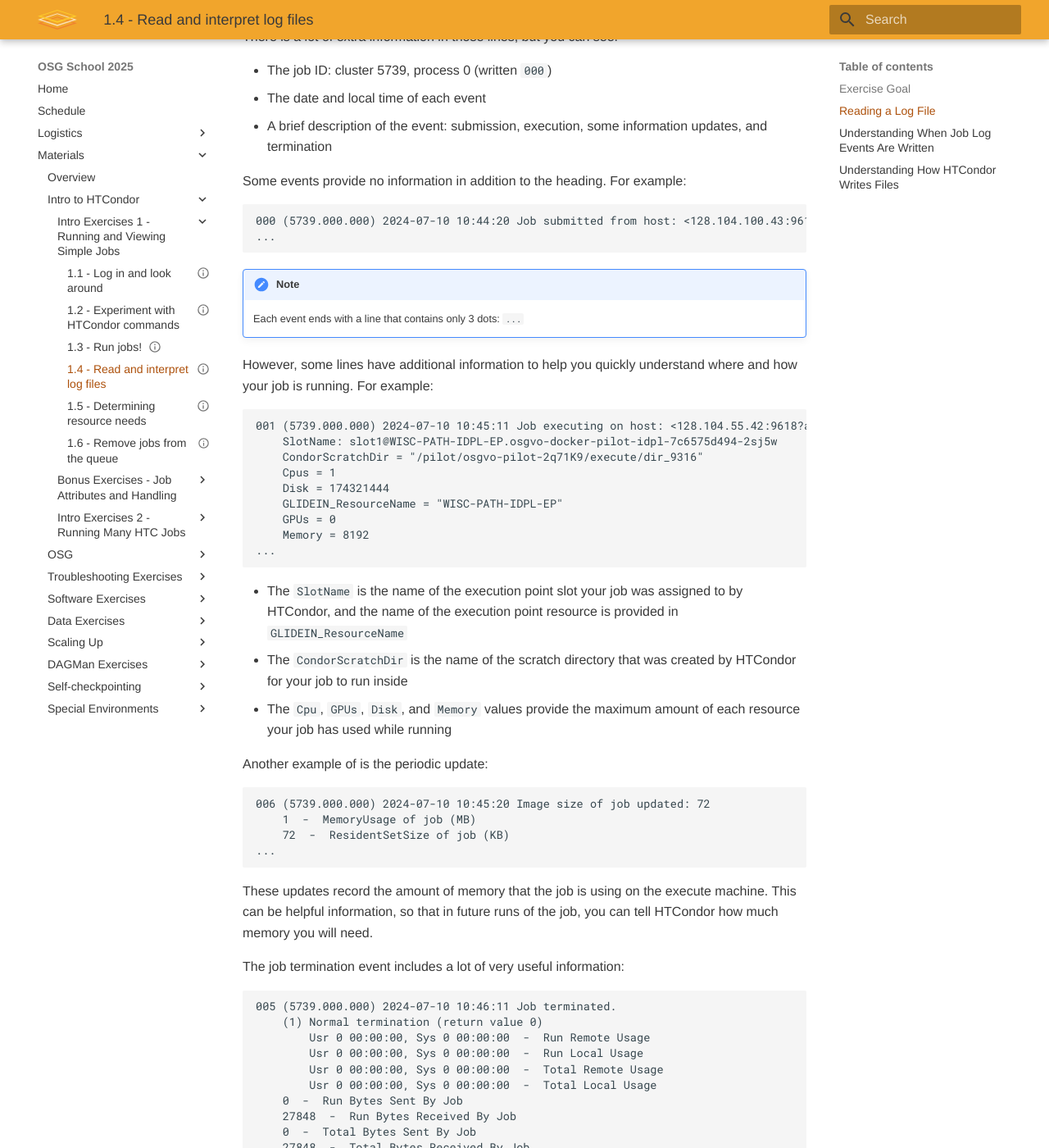
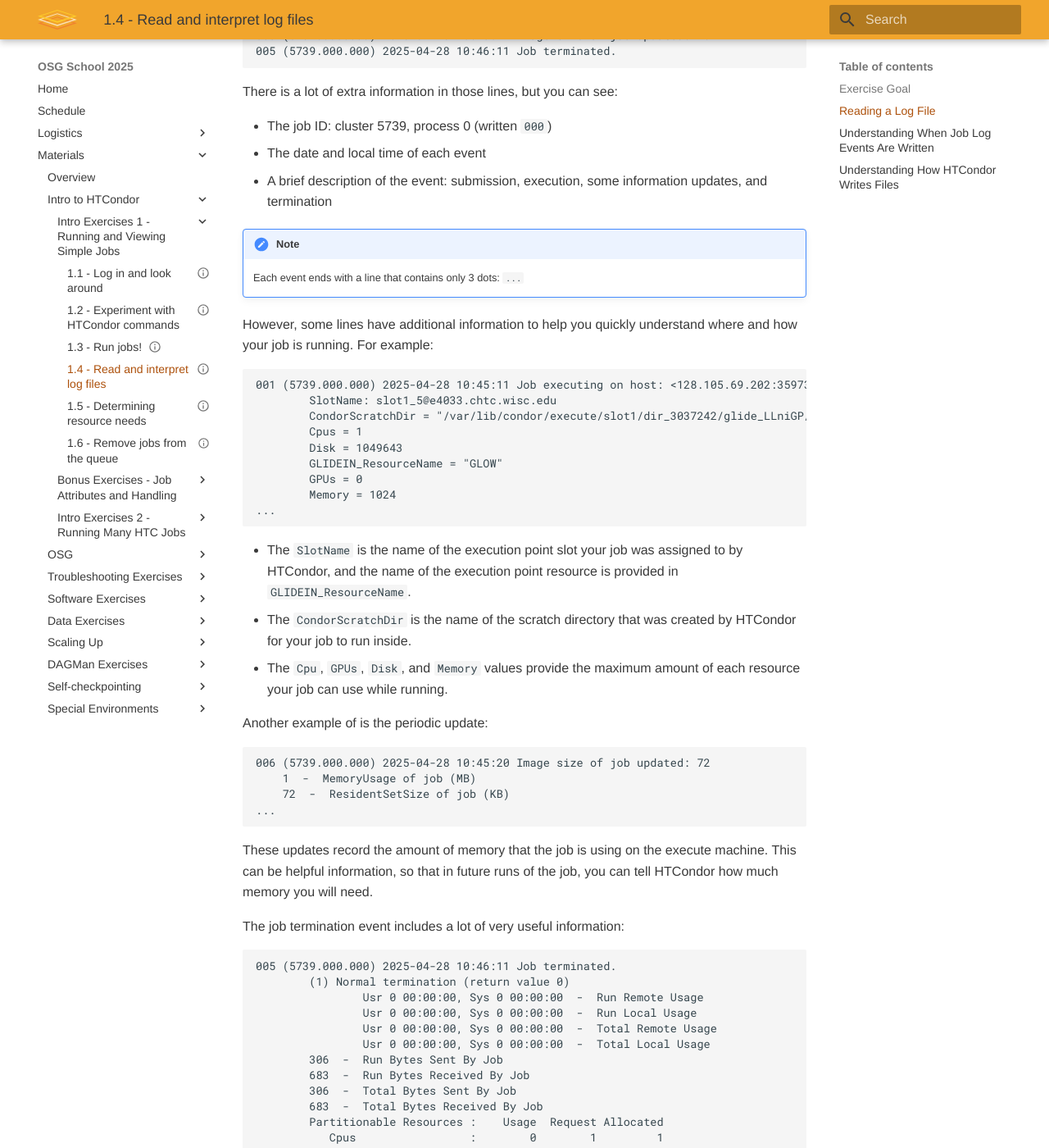
Before and after one commit to osg-htc/school-2025, an MkDocs documentation site: the page built from docs/materials/htcondor/part1-ex4-logs.md, in a window 1280 px wide and 1400 px high, scrolled down 802 px. Shown: the whole window at 82% size. Built offline with MkDocs 1.6.1 and Material for MkDocs 9.7.7, drawn with Linux system fonts in a browser that asks for light colours; some of the changed text lies outside the part shown.

Commit message:
Revise HTC 1.4 exercises to ap40

````diff
--- a/docs/materials/htcondor/part1-ex4-logs.md
+++ b/docs/materials/htcondor/part1-ex4-logs.md
@@ -23,15 +25,15 @@
 A job log file is updated throughout the life of a job, usually at key events. Each event starts with a heading that indicates what happened and when. Here are **all** of the event headings from the `sleep` job log (detailed output in between headings has been omitted here):
 
 ``` file
-000 (5739.000.000) 2024-07-10 10:44:20 Job submitted from host: <128.104.100.43:9618?addrs=...>
-040 (5739.000.000) 2024-07-10 10:45:10 Started transferring input files
-040 (5739.000.000) 2024-07-10 10:45:10 Finished transferring input files
-001 (5739.000.000) 2024-07-10 10:45:11 Job executing on host: <128.104.55.42:9618?addrs=...>
-006 (5739.000.000) 2024-07-10 10:45:20 Image size of job updated: 72
-040 (5739.000.000) 2024-07-10 10:45:20 Started transferring output files
-040 (5739.000.000) 2024-07-10 10:45:20 Finished transferring output files
-006 (5739.000.000) 2024-07-10 10:46:11 Image size of job updated: 4072
-005 (5739.000.000) 2024-07-10 10:46:11 Job terminated.
+000 (5739.000.000) 2025-04-28 10:44:20 Job submitted from host: <128.104.100.43:9618?addrs=...>
+040 (5739.000.000) 2025-04-28 10:45:10 Started transferring input files
+040 (5739.000.000) 2025-04-28 10:45:10 Finished transferring input files
+001 (5739.000.000) 2025-04-28 10:45:11 Job executing on host: <128.104.55.42:9618?addrs=...>
+006 (5739.000.000) 2025-04-28 10:45:20 Image size of job updated: 72
+040 (5739.000.000) 2025-04-28 10:45:20 Started transferring output files
+040 (5739.000.000) 2025-04-28 10:45:20 Finished transferring output files
+006 (5739.000.000) 2025-04-28 10:46:11 Image size of job updated: 4072
+005 (5739.000.000) 2025-04-28 10:46:11 Job terminated.
 ```
 
 There is a lot of extra information in those lines, but you can see:
@@ -40,37 +42,30 @@
 -   The date and local time of each event
 -   A brief description of the event: submission, execution, some information updates, and termination
 
-Some events provide no information in addition to the heading. For example:
-
-``` file
-000 (5739.000.000) 2024-07-10 10:44:20 Job submitted from host: <128.104.100.43:9618?addrs=...>
-...
-```
-
 !!! note
     Each event ends with a line that contains only 3 dots: `...`
 
 However, some lines have additional information to help you quickly understand where and how your job is running. For example:
 
 ``` file
-001 (5739.000.000) 2024-07-10 10:45:11 Job executing on host: <128.104.55.42:9618?addrs=...>
-	SlotName: slot1@WISC-PATH-IDPL-EP.osgvo-docker-pilot-idpl-7c6575d494-2sj5w
-	CondorScratchDir = "/pilot/osgvo-pilot-2q71K9/execute/dir_9316"
-	Cpus = 1
-	Disk = 174321444
-	GLIDEIN_ResourceName = "WISC-PATH-IDPL-EP"
-	GPUs = 0
-	Memory = 8192
+001 (5739.000.000) 2025-04-28 10:45:11 Job executing on host: <128.105.69.202:35973?CCBID=128.105.82.148:9618%3faddrs%3d128.105.82.148-9618+[2607-f388-2200-84-2188-4cc2-94a8-c303]-9618%26alias%3dospool-ccb.osg.chtc.io%26noUDP%26sock%3dcollector9#46060696%20192.170.231.11:9618%3faddrs%3d192.170.231.11-9618+[fd85-ee78-d8a6-8607--1-7398]-9618%26alias%3dospool-ccb.osgprod.tempest.chtc.io%26noUDP%26sock%3dcollector7#26736031&PrivNet=e4033.chtc.wisc.edu&addrs=128.105.69.202-35973+[2607-f388-2200-100-1270-fdff-fe56-c3c4]-35973&alias=e4033.chtc.wisc.edu&noUDP>
+        SlotName: slot1_5@e4033.chtc.wisc.edu
+        CondorScratchDir = "/var/lib/condor/execute/slot1/dir_3037242/glide_LLniGP/execute/dir_378707"
+        Cpus = 1
+        Disk = 1049643
+        GLIDEIN_ResourceName = "GLOW"
+        GPUs = 0
+        Memory = 1024
 ...
 ```
--   The `SlotName` is the name of the execution point slot your job was assigned to by HTCondor, and the name of the execution point resource is provided in `GLIDEIN_ResourceName`
--   The `CondorScratchDir` is the name of the scratch directory that was created by HTCondor for your job to run inside
--   The `Cpu`, `GPUs`, `Disk`, and `Memory` values provide the maximum amount of each resource your job has used while running
+-   The `SlotName` is the name of the execution point slot your job was assigned to by HTCondor, and the name of the execution point resource is provided in `GLIDEIN_ResourceName`.
+-   The `CondorScratchDir` is the name of the scratch directory that was created by HTCondor for your job to run inside.
+-   The `Cpu`, `GPUs`, `Disk`, and `Memory` values provide the maximum amount of each resource your job can use while running.
 
 Another example of is the periodic update:
 
 ``` file
-006 (5739.000.000) 2024-07-10 10:45:20 Image size of job updated: 72
+006 (5739.000.000) 2025-04-28 10:45:20 Image size of job updated: 72
     1  -  MemoryUsage of job (MB)
     72  -  ResidentSetSize of job (KB)
 ...
@@ -81,21 +76,25 @@
 The job termination event includes a lot of very useful information:
 
 ``` file
-005 (5739.000.000) 2024-07-10 10:46:11 Job terminated.
-    (1) Normal termination (return value 0)
-        Usr 0 00:00:00, Sys 0 00:00:00  -  Run Remote Usage
-        Usr 0 00:00:00, Sys 0 00:00:00  -  Run Local Usage
-        Usr 0 00:00:00, Sys 0 00:00:00  -  Total Remote Usage
-        Usr 0 00:00:00, Sys 0 00:00:00  -  Total Local Usage
-    0  -  Run Bytes Sent By Job
-    27848  -  Run Bytes Received By Job
-    0  -  Total Bytes Sent By Job
-    27848  -  Total Bytes Received By Job
-    Partitionable Resources :    Usage  Request Allocated
-       Cpus                 :                 1         1
-       Disk (KB)            :       40       30   4203309
-       Memory (MB)          :        1        1         1
-Job terminated of its own accord at 2024-07-10 10:46:11 with exit-code 0.
+005 (5739.000.000) 2025-04-28 10:46:11 Job terminated.
+        (1) Normal termination (return value 0)
+                Usr 0 00:00:00, Sys 0 00:00:00  -  Run Remote Usage
+                Usr 0 00:00:00, Sys 0 00:00:00  -  Run Local Usage
+                Usr 0 00:00:00, Sys 0 00:00:00  -  Total Remote Usage
+                Usr 0 00:00:00, Sys 0 00:00:00  -  Total Local Usage
+        306  -  Run Bytes Sent By Job
+        683  -  Run Bytes Received By Job
+        306  -  Total Bytes Sent By Job
+        683  -  Total Bytes Received By Job
+        Partitionable Resources :    Usage  Request Allocated
+           Cpus                 :        0        1         1
+           Disk (KB)            :      139  1048576   1049858
+           GPUs                 :                           0
+           Memory (MB)          :        4     1024      1024
+           TimeExecute (s)      :       12
+           TimeSlotBusy (s)     :       14
+
+        Job terminated of its own accord at 2025-05-01T15:59:27Z with exit-code 0.
 ...
 ```
 
````
Also changed, not shown: other parts of docs/materials/htcondor/part1-ex4-logs.md (+5 -3 lines).
